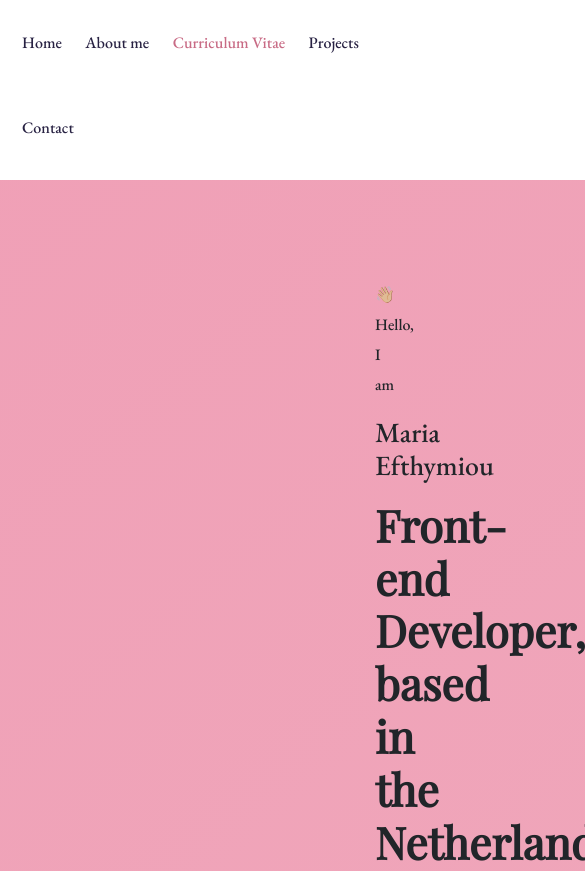
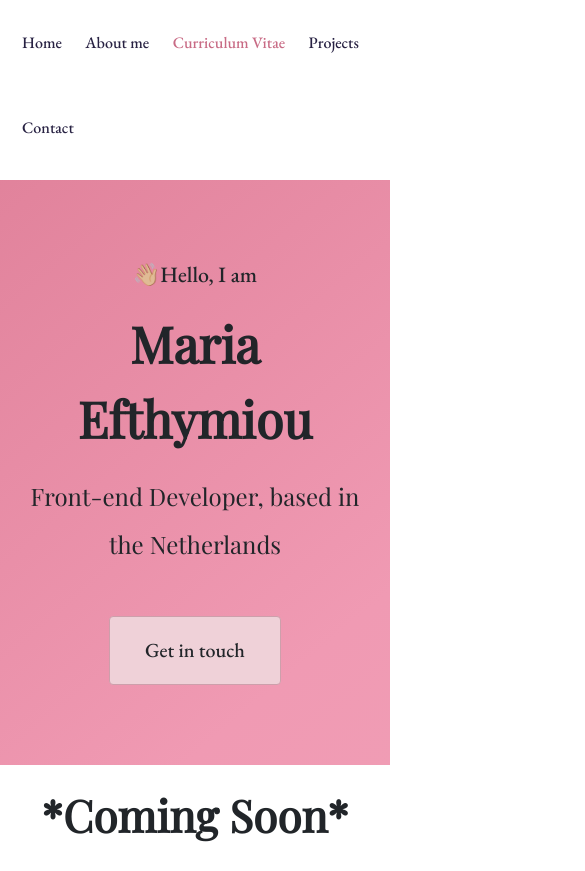
Before and after one commit to Maria09876/Portfolio, a plain HTML site: page cv.html in a window 390 px wide. Shown: the top 871 px of the page, 585 px wide, since content can reach past the window. After the commit the page ends 850 px from the top, so only its background shows below. Drawn offline with nearby package versions, Linux system fonts and the light colour scheme; a web font is replaced by a local one.

Commit message:
chnaged cv header css

```diff
--- a/cv.html
+++ b/cv.html
@@ -60,12 +60,12 @@
       </nav>
     </div>
 
-    <div class="gradient">
+    <div class="cv-header">
       <p>👋🏼Hello, I am</p>
       <h1 class="mb-3">Maria Efthymiou</h1>
       <h2 class="mb-5">Front-end Developer, based in the Netherlands</h2>
       <div class="primaryButton">
-        <a href="#contact-me-button" class="btn btn-branding" title="Contact me"
+        <a href="#contact-me-button" class="btn btn-branding cv-button" title="Contact me"
           >Get in touch</a
         >
       </div>
--- a/src/styles.css
+++ b/src/styles.css
@@ -58,7 +58,7 @@ h3{
     margin-top: 10px;
 
 }
-.hero p{
+.hero .cv-header p{
     font-size: 36px;
     font-weight: bold;
 
@@ -216,17 +216,34 @@ footer .social-links a:hover{
 }
 
 /*for CV page*/
-.gradient{
+.cv-header{
     padding: 100px 375px;
     margin: 0;
     margin-top: 10px;
     text-align: center;
 background: linear-gradient(320deg, #EFB5C3, #F09AB3, #c2526b);
-    background-size: 800% 800%;
+    background-size: 500% 500%;
 
-    -webkit-animation: Gradient 10s ease infinite;
-    -moz-animation: Gradient 10s ease infinite;
-    animation: Gradient 10s ease infinite;
+    -webkit-animation: Gradient 7s ease infinite;
+    -moz-animation: Gradient 7s ease infinite;
+    animation: Gradient 7s ease infinite;
+}
+
+.cv-header h1 {
+    font-family: var(--heading-font-family);
+    font-weight: bold;
+    font-size: 96px;
+    line-height: 1.5;
+}
+
+.cv-header h2 {
+    font-weight: normal;
+    font-size: 24px;
+    line-height: 2;
+}
+
+.cv-button {
+    background: #efd1d8;
 }
 
 
@@ -279,13 +296,26 @@ background: linear-gradient(320deg, #EFB5C3, #F09AB3, #c2526b);
         font-size: 14px;
     }
 
-    .hero{
+    .hero {
     padding: 80px 20px;
    }
     .hero h1{
     font-size: 50px;
    }
     .hero p{
+    font-size: 22px;
+   }
+
+   .cv-header{
+    padding: 80px 20px;
+    text-align: center;
+   }
+
+   .cv-header h1{
+    font-size: 50px;
+   }
+
+   .cv-header p {
     font-size: 22px;
    }
 
```
